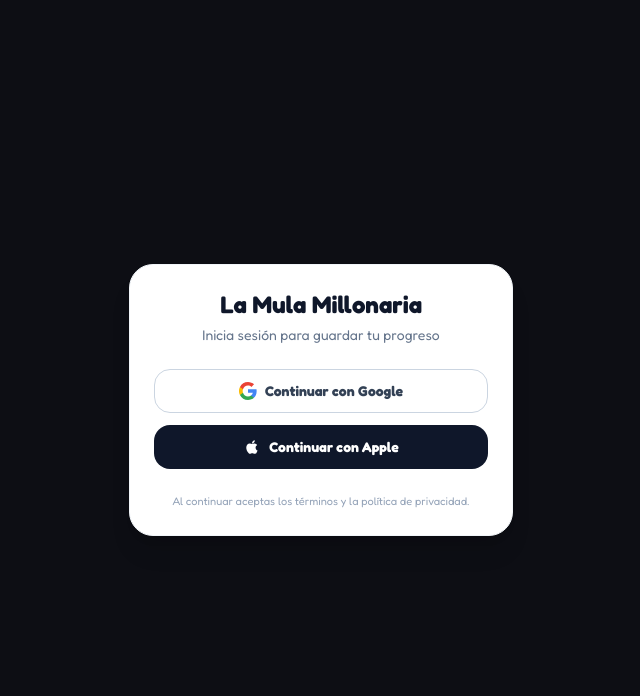
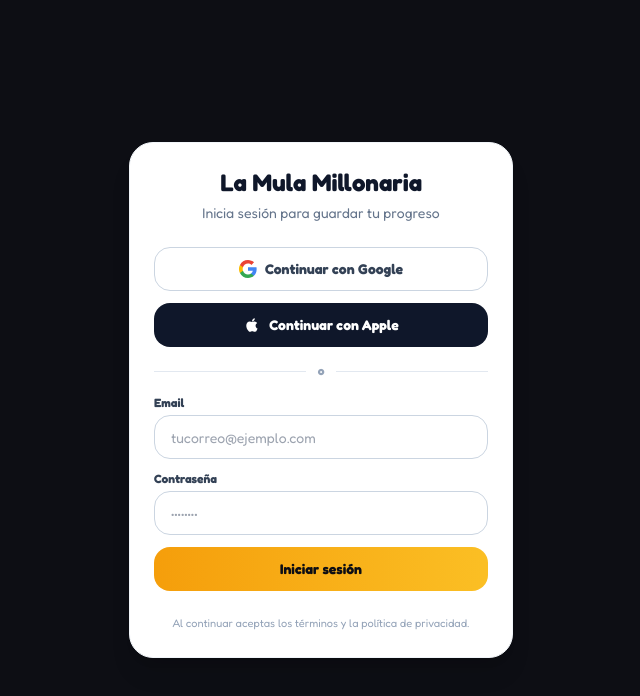
Before and after one commit to harryvizcaino-oss/la-mula-millonaria, a React (Vite) app: page /login in a window 1280 px wide. Shown: the top 696 px of the page, without its empty margins (319-959 px from the left). Built offline with nearby package versions, Linux system fonts and the light colour scheme; no server answers.

Commit message:
feat: login con email/password + guía de habilitación Google/Apple

```diff
--- a/src/components/SupabaseAuthForm.tsx
+++ b/src/components/SupabaseAuthForm.tsx
@@ -1,6 +1,6 @@
 import { useState } from "react";
 import { signInWithGoogle, signInWithApple } from "@/lib/auth";
-import { isSupabaseConfigured } from "@/lib/supabase";
+import { supabase, isSupabaseConfigured } from "@/lib/supabase";
 
 function GoogleIcon() {
   return (
@@ -34,12 +34,14 @@ function AppleIcon() {
 }
 
 /**
- * Card de autenticación con OAuth de Supabase (Google / Apple).
+ * Card de autenticación con OAuth de Supabase (Google / Apple) y email/password.
  * Reemplaza los widgets `<SignIn>`/`<SignUp>` de Clerk.
  */
 export default function SupabaseAuthForm({ mode }: { mode: "login" | "register" }) {
   const [error, setError] = useState<string | null>(null);
-  const [pending, setPending] = useState<"google" | "apple" | null>(null);
+  const [pending, setPending] = useState<"google" | "apple" | "email" | null>(null);
+  const [email, setEmail] = useState("");
+  const [password, setPassword] = useState("");
 
   const handle = async (provider: "google" | "apple") => {
     setError(null);
@@ -49,6 +51,32 @@ export default function SupabaseAuthForm({ mode }: { mode: "login" | "register"
     // Con redirect OAuth el navegador sale de la página; solo importa el error.
     if (oauthError) {
       setError(oauthError.message);
+      setPending(null);
+    }
+  };
+
+  const handleEmail = async (e: React.FormEvent) => {
+    e.preventDefault();
+    if (!email || !password) {
+      setError("Ingresa tu email y contraseña");
+      return;
+    }
+
+    setError(null);
+    setPending("email");
+
+    try {
+      const { error: authError } = mode === "login"
+        ? await supabase.auth.signInWithPassword({ email, password })
+        : await supabase.auth.signUp({ email, password });
+
+      if (authError) {
+        setError(authError.message);
+        setPending(null);
+      }
+      // Si no hay error, el usuario es redirigido automáticamente por useAuth
+    } catch (err) {
+      setError("Error al iniciar sesión");
       setPending(null);
     }
   };
@@ -89,6 +117,52 @@ export default function SupabaseAuthForm({ mode }: { mode: "login" | "register"
         </button>
       </div>
 
+      {/* Divider */}
+      <div className="flex items-center gap-3 my-4">
+        <div className="flex-1 h-px bg-slate-200" />
+        <span className="text-xs text-slate-400 font-bold">o</span>
+        <div className="flex-1 h-px bg-slate-200" />
+      </div>
+
+      {/* Email/Password Form */}
+      <form onSubmit={handleEmail} className="flex flex-col gap-3">
+        <div>
+          <label htmlFor="email" className="block text-xs font-bold text-slate-700 mb-1">
+            Email
+          </label>
+          <input
+            id="email"
+            type="email"
+            value={email}
+            onChange={(e) => setEmail(e.target.value)}
+            placeholder="tucorreo@ejemplo.com"
+            disabled={!isSupabaseConfigured || pending !== null}
+            className="w-full h-11 px-4 rounded-2xl border border-slate-300 text-slate-900 text-sm focus:outline-none focus:border-[#F59E0B] focus:ring-2 focus:ring-[#F59E0B]/20 disabled:opacity-50"
+          />
+        </div>
+        <div>
+          <label htmlFor="password" className="block text-xs font-bold text-slate-700 mb-1">
+            Contraseña
+          </label>
+          <input
+            id="password"
+            type="password"
+            value={password}
+            onChange={(e) => setPassword(e.target.value)}
+            placeholder="••••••••"
+            disabled={!isSupabaseConfigured || pending !== null}
+            className="w-full h-11 px-4 rounded-2xl border border-slate-300 text-slate-900 text-sm focus:outline-none focus:border-[#F59E0B] focus:ring-2 focus:ring-[#F59E0B]/20 disabled:opacity-50"
+          />
+        </div>
+        <button
+          type="submit"
+          disabled={!isSupabaseConfigured || pending !== null}
+          className="h-11 px-4 rounded-2xl bg-gradient-to-r from-[#F59E0B] to-[#FBBF24] text-[#0D0E14] font-bold text-sm hover:shadow-lg transition-shadow disabled:opacity-50"
+        >
+          {pending === "email" ? "Cargando..." : mode === "login" ? "Iniciar sesión" : "Crear cuenta"}
+        </button>
+      </form>
+
       {error && <p className="mt-4 text-center text-xs text-red-600">{error}</p>}
 
       <p className="mt-6 text-center text-[11px] leading-relaxed text-slate-400">
```
Also changed, not shown: 1 other file (tests, documents, lock files or other folders).
